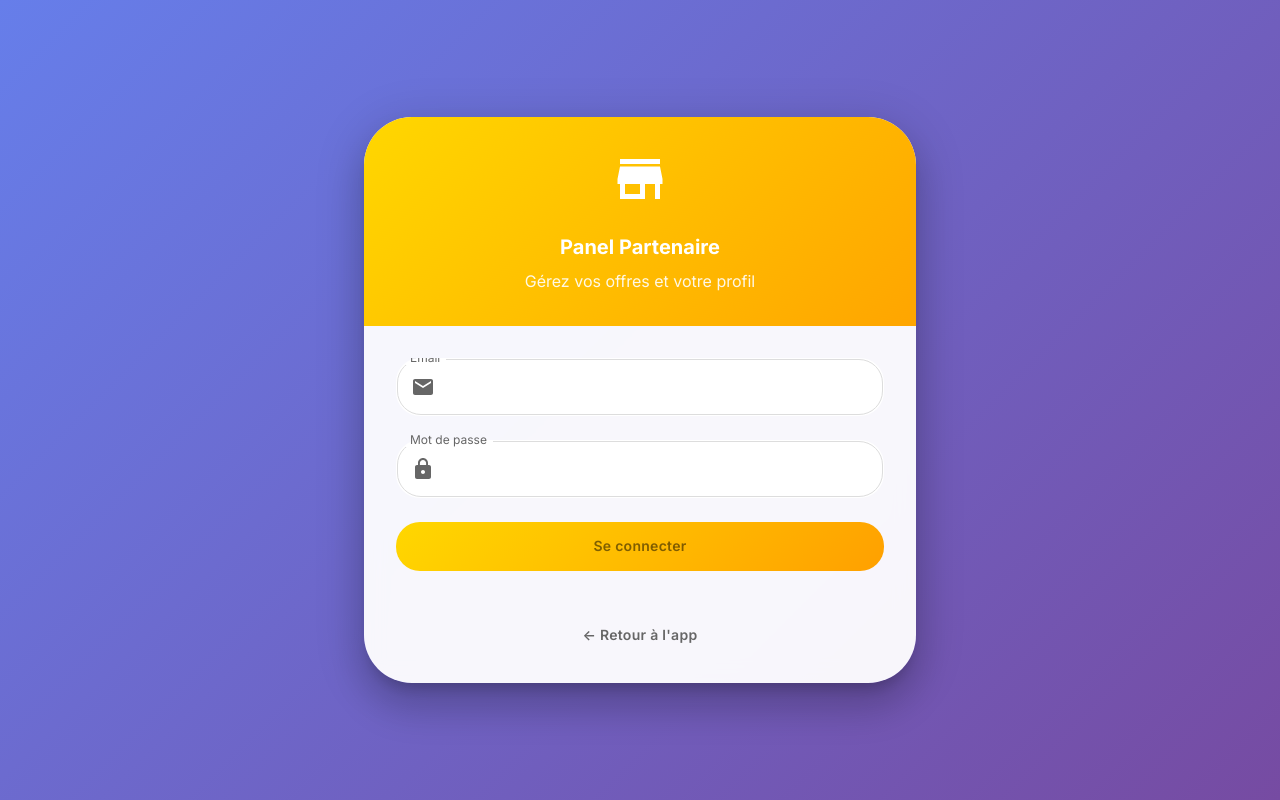
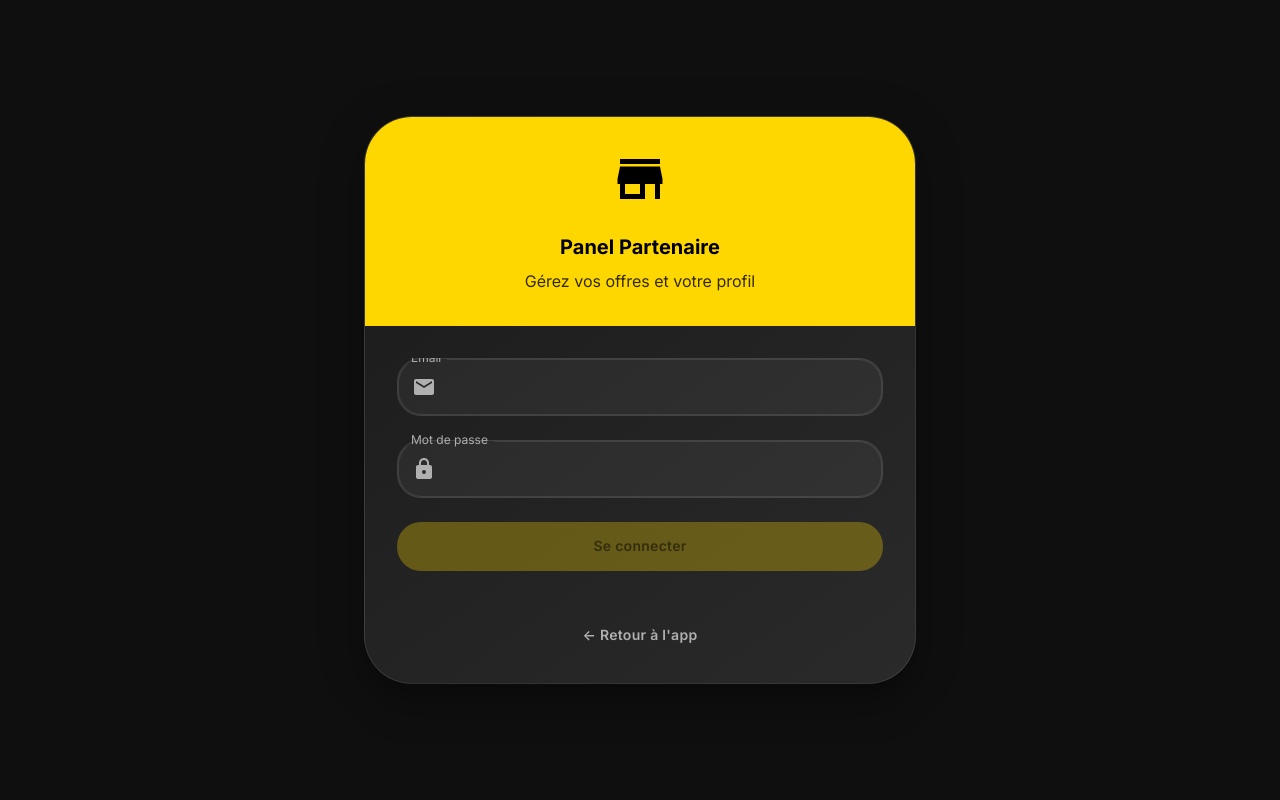
Before and after one commit to Kairos-100/SWISS-LUCA, a React (Vite) app: page /partner/login in a window 1280 px wide. Built offline with nearby package versions, Linux system fonts and the light colour scheme; no server answers.

Commit message:
Fix: Mejorar visibilidad del texto en campos de entrada del login de partner - tema oscuro con texto blanco visible

```diff
--- a/src/App.css
+++ b/src/App.css
@@ -379,6 +379,36 @@ img {
   color: #000 !important;
 }
 
+/* Asegurar visibilidad del texto en campos de entrada Material-UI */
+.MuiOutlinedInput-input {
+  color: #000 !important;
+  -webkit-text-fill-color: #000 !important;
+  caret-color: #000 !important;
+}
+
+.MuiOutlinedInput-input::placeholder {
+  color: #999 !important;
+  opacity: 1 !important;
+}
+
+/* Asegurar que las etiquetas sean visibles */
+.MuiInputLabel-root {
+  z-index: 1 !important;
+}
+
+/* Asegurar que el texto del input sea visible sobre fondo blanco */
+.MuiOutlinedInput-root input {
+  color: #000 !important;
+  -webkit-text-fill-color: #000 !important;
+  text-shadow: none !important;
+}
+
+/* Asegurar visibilidad en campos de contraseña */
+.MuiOutlinedInput-root input[type="password"] {
+  color: #000 !important;
+  -webkit-text-fill-color: #000 !important;
+}
+
 /* ===== ESTILOS PROFESIONALES PARA EL MAPA ===== */
 
 /* Contenedor del mapa con diseño profesional */
--- a/src/pages/PartnerLoginPage.tsx
+++ b/src/pages/PartnerLoginPage.tsx
@@ -47,7 +47,7 @@ export const PartnerLoginPage: React.FC = () => {
             }
           }
         } catch (error) {
-          console.error('Error verificando sesión:', error);
+          console.error('Error verifying session:', error);
         }
       }
     });
@@ -117,7 +117,7 @@ export const PartnerLoginPage: React.FC = () => {
           display: 'flex',
           alignItems: 'center',
           justifyContent: 'center',
-          background: 'linear-gradient(135deg, #667eea 0%, #764ba2 100%)',
+          background: '#0F0F0F',
           padding: 2
         }}
       >
@@ -127,30 +127,47 @@ export const PartnerLoginPage: React.FC = () => {
             sx={{
               borderRadius: 4,
               overflow: 'hidden',
-              background: 'rgba(255, 255, 255, 0.95)',
-              backdropFilter: 'blur(10px)'
+              background: 'linear-gradient(145deg, #1A1A1A 0%, #2A2A2A 100%)',
+              backdropFilter: 'blur(10px)',
+              border: '1px solid rgba(255, 255, 255, 0.1)'
             }}
           >
             <Box
               sx={{
-                background: 'linear-gradient(135deg, #FFD700 0%, #FFA500 100%)',
+                background: '#FFD700',
                 padding: 4,
                 textAlign: 'center',
-                color: 'white'
+                color: '#000'
               }}
             >
-              <Store sx={{ fontSize: 60, mb: 2 }} />
-              <Typography variant="h4" component="h1" sx={{ fontWeight: 700, mb: 1 }}>
+              <Store sx={{ fontSize: 60, mb: 2, color: '#000' }} />
+              <Typography variant="h4" component="h1" sx={{ fontWeight: 700, mb: 1, color: '#000' }}>
                 Panel Partenaire
               </Typography>
-              <Typography variant="body1" sx={{ opacity: 0.9 }}>
+              <Typography variant="body1" sx={{ opacity: 0.8, color: '#000' }}>
                 Gérez vos offres et votre profil
               </Typography>
             </Box>
 
             <CardContent sx={{ p: 4 }}>
               {error && (
-                <Alert severity="error" sx={{ mb: 3 }} onClose={() => setError('')}>
+                <Alert
+                  severity="error"
+                  sx={{
+                    mb: 3,
+                    backgroundColor: 'rgba(244, 67, 54, 0.1)',
+                    color: '#F44336',
+                    borderRadius: 2,
+                    border: '1px solid rgba(244, 67, 54, 0.3)',
+                    '& .MuiAlert-icon': {
+                      color: '#F44336'
+                    },
+                    '& .MuiAlert-action': {
+                      color: '#F44336'
+                    }
+                  }}
+                  onClose={() => setError('')}
+                >
                   {error}
                 </Alert>
               )}
@@ -166,27 +183,46 @@ export const PartnerLoginPage: React.FC = () => {
                   autoComplete="email"
                   disabled={isLoading}
                   InputProps={{
-                    startAdornment: <Email sx={{ mr: 1, color: '#666' }} />
+                    startAdornment: <Email sx={{ mr: 1, color: '#B0B0B0' }} />
                   }}
                   sx={{
                     '& .MuiOutlinedInput-root': {
                       borderRadius: 2,
-                      backgroundColor: '#fff',
-                      color: '#000',
+                      backgroundColor: 'rgba(255, 255, 255, 0.05)',
+                      color: '#FFFFFF',
+                      border: '1px solid rgba(255, 255, 255, 0.1)',
+                      '& input': {
+                        color: '#FFFFFF',
+                        WebkitTextFillColor: '#FFFFFF',
+                        caretColor: '#FFD700',
+                      },
+                      '& input::placeholder': {
+                        color: '#B0B0B0',
+                        opacity: 1,
+                      },
                       '& fieldset': {
-                        borderColor: '#ddd',
+                        borderColor: 'rgba(255, 255, 255, 0.1)',
+                        borderWidth: '1px',
                       },
                       '&:hover fieldset': {
                         borderColor: '#FFD700',
+                        borderWidth: '2px',
                       },
-                      '&.Mui-focused fieldset': {
-                        borderColor: '#FFD700',
+                      '&.Mui-focused': {
+                        backgroundColor: 'rgba(255, 255, 255, 0.08)',
+                        '& fieldset': {
+                          borderColor: '#FFD700',
+                          borderWidth: '2px',
+                        },
                       },
                     },
                     '& .MuiInputLabel-root': {
-                      color: '#666',
+                      color: '#B0B0B0',
                       '&.Mui-focused': {
                         color: '#FFD700',
+                      },
+                      '&.MuiInputLabel-shrink': {
+                        color: '#B0B0B0',
                       },
                     },
                   }}
@@ -202,27 +238,46 @@ export const PartnerLoginPage: React.FC = () => {
                   autoComplete="current-password"
                   disabled={isLoading}
                   InputProps={{
-                    startAdornment: <Lock sx={{ mr: 1, color: '#666' }} />
+                    startAdornment: <Lock sx={{ mr: 1, color: '#B0B0B0' }} />
                   }}
                   sx={{
                     '& .MuiOutlinedInput-root': {
                       borderRadius: 2,
-                      backgroundColor: '#fff',
-                      color: '#000',
+                      backgroundColor: 'rgba(255, 255, 255, 0.05)',
+                      color: '#FFFFFF',
+                      border: '1px solid rgba(255, 255, 255, 0.1)',
+                      '& input': {
+                        color: '#FFFFFF',
+                        WebkitTextFillColor: '#FFFFFF',
+                        caretColor: '#FFD700',
+                      },
+                      '& input::placeholder': {
+                        color: '#B0B0B0',
+                        opacity: 1,
+                      },
                       '& fieldset': {
-                        borderColor: '#ddd',
+                        borderColor: 'rgba(255, 255, 255, 0.1)',
+                        borderWidth: '1px',
                       },
                       '&:hover fieldset': {
                         borderColor: '#FFD700',
+                        borderWidth: '2px',
                       },
-                      '&.Mui-focused fieldset': {
-                        borderColor: '#FFD700',
+                      '&.Mui-focused': {
+                        backgroundColor: 'rgba(255, 255, 255, 0.08)',
+                        '& fieldset': {
+                          borderColor: '#FFD700',
+                          borderWidth: '2px',
+                        },
                       },
                     },
                     '& .MuiInputLabel-root': {
-                      color: '#666',
+                      color: '#B0B0B0',
                       '&.Mui-focused': {
                         color: '#FFD700',
+                      },
+                      '&.MuiInputLabel-shrink': {
+                        color: '#B0B0B0',
                       },
                     },
                   }}
@@ -235,16 +290,17 @@ export const PartnerLoginPage: React.FC = () => {
                   fullWidth
                   size="large"
                   sx={{
-                    bgcolor: '#FFD700',
+                    background: 'linear-gradient(135deg, #FFD700 0%, #FFA000 100%)',
                     color: '#000',
                     fontWeight: 600,
                     py: 1.5,
                     borderRadius: 2,
                     '&:hover': {
-                      bgcolor: '#fbc02d',
+                      background: 'linear-gradient(135deg, #FFA000 0%, #FF8F00 100%)',
+                      boxShadow: '0 8px 25px rgba(255, 215, 0, 0.3)',
                     },
                     '&:disabled': {
-                      bgcolor: 'rgba(255, 215, 0, 0.5)',
+                      background: 'rgba(255, 215, 0, 0.3)',
                       color: 'rgba(0, 0, 0, 0.5)'
                     }
                   }}
@@ -258,7 +314,7 @@ export const PartnerLoginPage: React.FC = () => {
                     onClick={() => navigate('/')}
                     variant="text"
                     size="small"
-                    sx={{ color: '#666' }}
+                    sx={{ color: '#B0B0B0', '&:hover': { color: '#FFFFFF' } }}
                   >
                     ← Retour à l'app
                   </Button>
```
